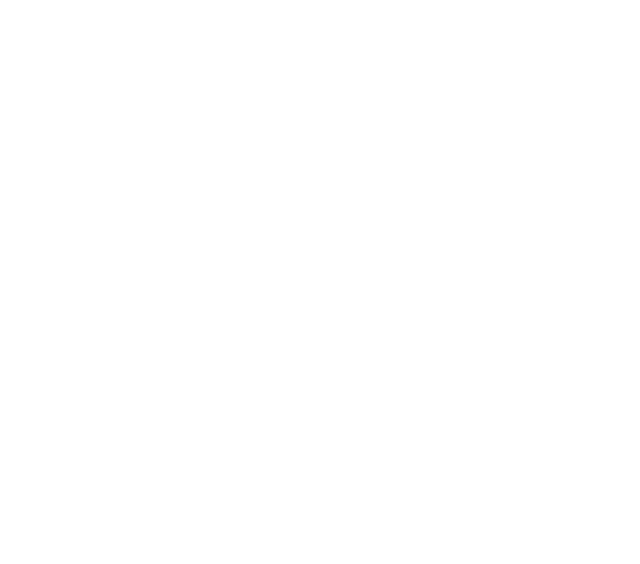
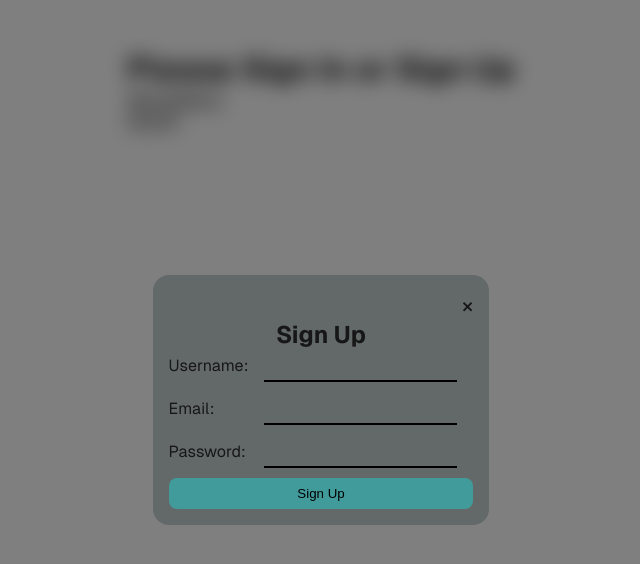
Before and after one commit to TuckTuckC/wordweave, a Next.js app: page / in a window 1280 px wide. Shown: the top 564 px of the page, without its empty margins (319-959 px from the left). Built offline with nearby package versions, Linux system fonts and the light colour scheme.

Commit message:
styles signUp modal

```diff
--- /dev/null
+++ b/src/Components/SignUp/SignUp.module.css
@@ -0,0 +1,67 @@
+.signUp {
+
+}
+
+.modal {
+    display: flex;
+    justify-content: center;
+    align-items: center;
+    position: fixed;
+    top: 0;
+    left: 0;
+    width: 100svw;
+    height: 100svh;
+    background-color: rgba(0, 0, 0, 0.5);
+    backdrop-filter: blur(10px);
+    z-index: 2;
+}
+
+.modalContent {
+    max-width: 50svw;
+    background-color: #636969;
+    padding: 1rem;
+    border-radius: 1rem;
+    display: flex;
+    flex-direction: column;
+    align-items: center;
+}
+
+.form {
+    display: flex;
+    flex-direction: column;
+    gap: 10px;
+}
+
+.form > label {
+    display: flex;
+    justify-content: space-between;
+    align-items: center;
+}
+
+.form > label > input {
+    border: none;
+    background-color: #636969;
+    border-bottom: 0.13rem solid black;
+    padding: 0.5rem;
+    margin: 0 1rem;
+}
+
+.form > label > input:focus {
+    outline: none;
+    border-color: #29afa4;
+}
+
+.form > button {
+    background-color: #429b9b;
+    border: none;
+    padding: 0.5rem;
+    border-radius: 0.5rem;
+    cursor: pointer;
+}
+
+.close {
+    display: flex;
+    align-self: flex-end;
+    font-size: 24px;
+    cursor: pointer;
+}
--- /dev/null
+++ b/src/Components/SignUp/SignUp.tsx
@@ -0,0 +1,80 @@
+'use client'
+
+import React, { useState, ChangeEvent, FormEvent } from 'react';
+import styles from "./SignUp.module.css";
+// import './SignUp.css';
+
+interface SignUpProps {
+    isOpen: boolean;
+}
+
+const SignUp: React.FC<SignUpProps> = ({ isOpen }) => {
+    console.log(isOpen);
+
+    const [formData, setFormData] = useState({
+        username: '',
+        email: '',
+        password: ''
+    });
+
+    const handleChange = (e: ChangeEvent<HTMLInputElement>) => {
+        const { name, value } = e.target;
+        setFormData({
+            ...formData,
+            [name]: value
+        });
+    };
+
+    const handleSubmit = (e: FormEvent<HTMLFormElement>) => {
+        e.preventDefault();
+        // Handle form submission logic here
+        console.log(formData);
+    };
+
+    if (!isOpen) return null;
+
+    return (
+        <div className={styles.signUp}>
+        {/* Conditional rendering: if no user is logged in */}
+        <h1>Please Sign In or Sign Up</h1>
+        <div>
+          <button onClick={() => {console.log('hello') /* Add sign up logic here */ }}>
+            Sign Up
+          </button>
+          <button onClick={() => { console.log('hello')/* Add sign in logic here */ }}>
+            Sign In
+          </button>
+        </div>
+
+        {/* Conditional rendering: if the user is logged in */}
+        <div>
+          <button onClick={() => { console.log('hello')/* Add log out logic here */ }}>
+            Log Out
+          </button>
+        </div>
+        <div className={styles.modal}>
+            <div className={styles.modalContent}>
+                <span className={styles.close} onClick={() => isOpen = false}>&times;</span>
+                <h2>Sign Up</h2>
+                <form className={styles.form} onSubmit={handleSubmit}>
+                    <label>
+                        Username:
+                        <input type="text" name="username" value={formData.username} onChange={handleChange} required />
+                    </label>
+                    <label>
+                        Email:
+                        <input type="email" name="email" value={formData.email} onChange={handleChange} required />
+                    </label>
+                    <label>
+                        Password:
+                        <input type="password" name="password" value={formData.password} onChange={handleChange} required />
+                    </label>
+                    <button type="submit">Sign Up</button>
+                </form>
+            </div>
+        </div>
+      </div>
+    );
+};
+
+export default SignUp;
--- a/src/app/globals.css
+++ b/src/app/globals.css
@@ -5,7 +5,7 @@
 
 @media (prefers-color-scheme: dark) {
   :root {
-    --background: #0a0a0a;
+    --background: #323b3b;
     --foreground: #ededed;
   }
 }
--- a/src/app/page.tsx
+++ b/src/app/page.tsx
@@ -1,10 +1,10 @@
-import Image from "next/image";
 import styles from "./page.module.css";
+import SignUp from "../Components/SignUp/SignUp";
 
 export default function Home() {
   return (
-  <div className='App'>
-
-  </div>
+    <div className={styles.page}>
+      <SignUp isOpen={true}/>
+    </div>
   );
 }
```
Also changed, not shown: package.json (+5 -4 lines), src/app/firebase/config.tsx (deleted, +0 -21 lines), src/firebase/config.tsx (added, +21 -0 lines), 2 other files (tests, documents, lock files or other folders).
